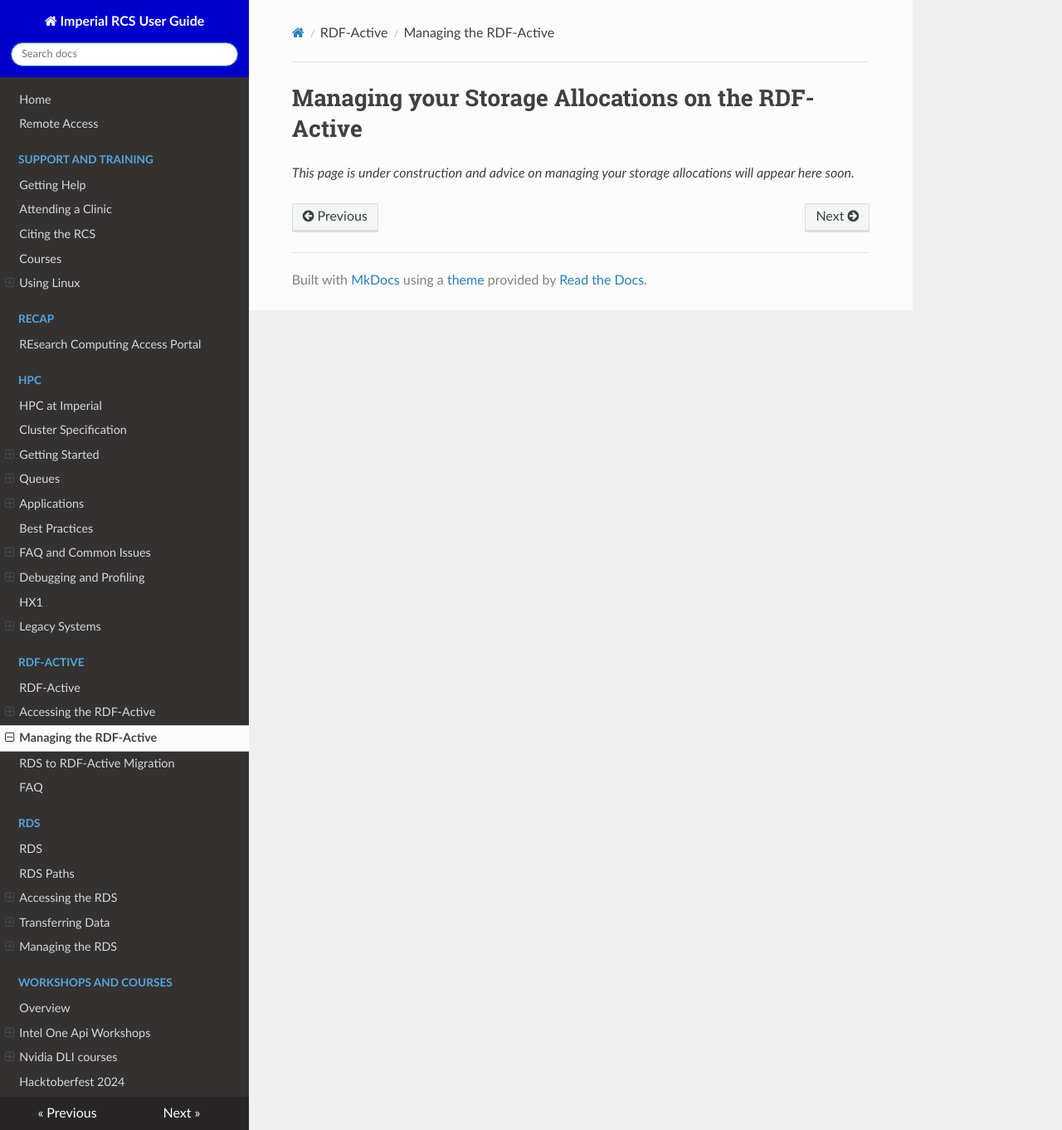
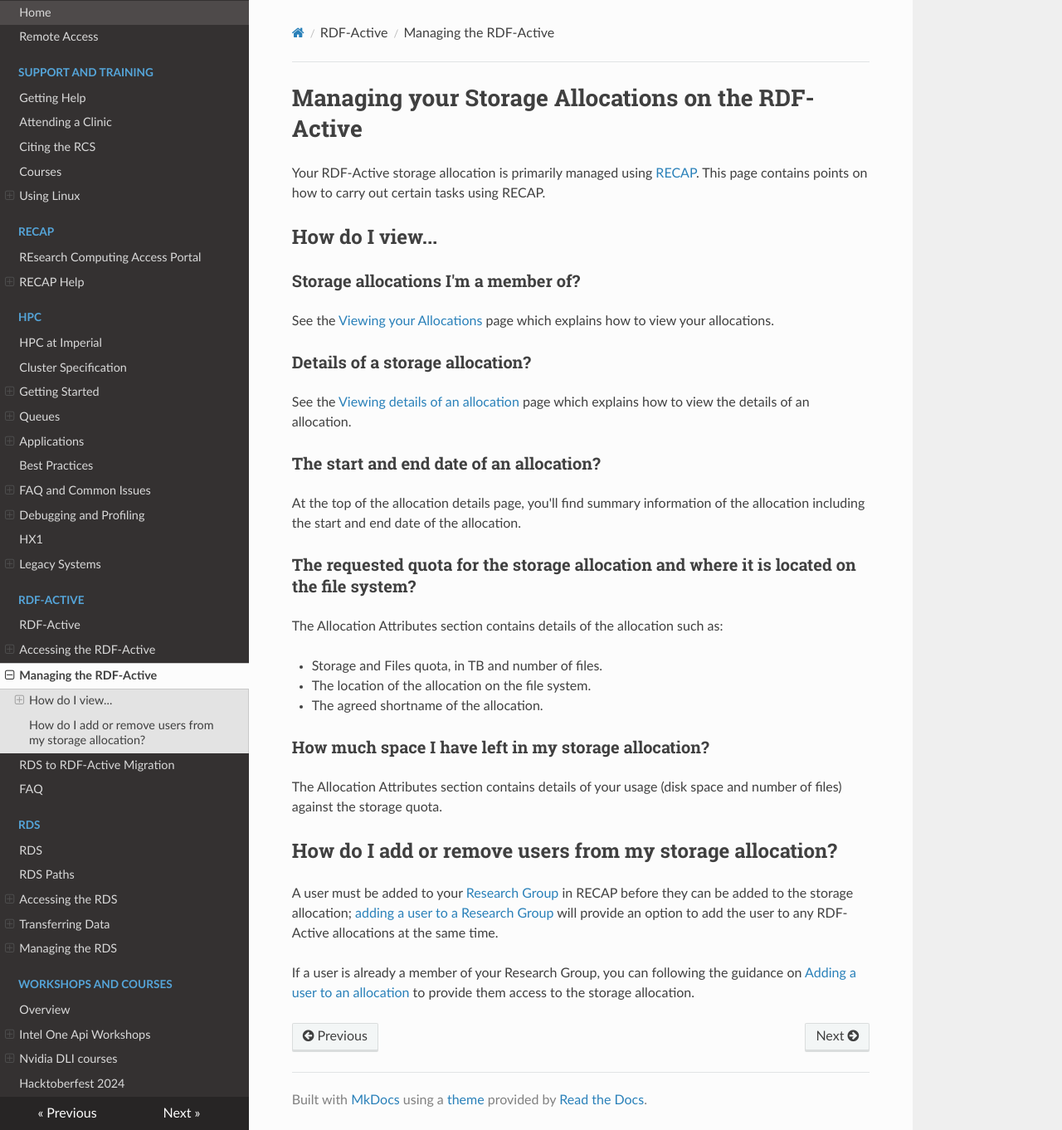
Before and after one commit to ImperialCollegeLondon/icl-rcs-user-guide, an MkDocs documentation site: the page built from docs/rdfactive/managing/index.md, in a window 1280 px wide and 1362 px high. Shown: the whole window at 83% size. Built offline with MkDocs 1.6.1, drawn with Linux system fonts in a browser that asks for light colours; nearby versions of some CDN libraries.

Commit message:
Added some details on using RECAP and managing the RDF-Active. (#81)

```diff
--- a/docs/rdfactive/managing/index.md
+++ b/docs/rdfactive/managing/index.md
@@ -1,3 +1,35 @@
 # Managing your Storage Allocations on the RDF-Active
 
-*This page is under construction and advice on managing your storage allocations will appear here soon.*
+Your RDF-Active storage allocation is primarily managed using [RECAP](../../recap/index.md). This page contains points on how to carry out certain tasks using RECAP.
+
+## How do I view...
+
+### Storage allocations I'm a member of?
+
+See the [Viewing your Allocations](../../recap/allocations.md#viewing-your-allocations) page which explains how to view your allocations.
+
+### Details of a storage allocation?
+
+See the [Viewing details of an allocation](../../recap/allocations.md#viewing-details-of-an-allocation) page which explains how to view the details of an allocation.
+
+### The start and end date of an allocation?
+
+At the top of the allocation details page, you'll find summary information of the allocation including the start and end date of the allocation.
+
+### The requested quota for the storage allocation and where it is located on the file system?
+
+The Allocation Attributes section contains details of the allocation such as:
+
+* Storage and Files quota, in TB and number of files.
+* The location of the allocation on the file system.
+* The agreed shortname of the allocation.
+
+### How much space I have left in my storage allocation?
+
+The Allocation Attributes section contains details of your usage (disk space and number of files) against the storage quota.
+
+## How do I add or remove users from my storage allocation?
+
+A user must be added to your [Research Group](../../recap/research-groups.md) in RECAP before they can be added to the storage allocation; [adding a user to a Research Group](../../recap/research-groups.md#adding-users-to-your-research-group) will provide an option to add the user to any RDF-Active allocations at the same time.
+
+If a user is already a member of your Research Group, you can following the guidance on [Adding a user to an allocation](../../recap/allocations.md#adding-a-user-to-an-allocation) to provide them access to the storage allocation.
--- a/mkdocs.yml
+++ b/mkdocs.yml
@@ -38,6 +38,10 @@ nav:
       - Shell Scripting: support/using-linux/shell-scripting.md
   - RECAP:
     - REsearch Computing Access Portal: recap/index.md
+    - RECAP Help:
+        - Accessing RECAP: recap/access.md
+        - Managing Research Groups: recap/research-groups.md
+        - Managing Allocations: recap/allocations.md
   - HPC:
     - HPC at Imperial: hpc/index.md
     - Cluster Specification: hpc/cluster-specification.md
```
Also changed, not shown: docs/recap/access.md (added, +11 -0 lines), docs/recap/allocations.md (added, +54 -0 lines), docs/recap/index.md (+8 -2 lines), docs/recap/research-groups.md (added, +62 -0 lines).
